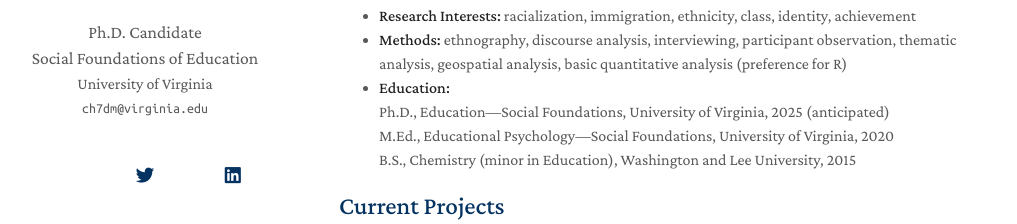
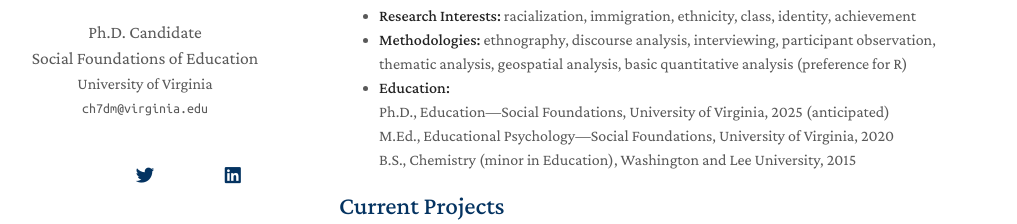
Before and after one commit to MrChristopherHu/profile, a Jekyll site: the page built from index.md, in a window 1280 px wide and 1366 px high. Shown: the part 221-445 px from the top of the window, without its empty margins (131-1148 px from the left). Built offline with Jekyll 4.4.1, drawn with Linux system fonts in a browser that asks for light colours; nearby versions of some CDN libraries; a style sheet for code colours, icons or effects is not loaded; our own code applies the rules of GitHub Pages for plain Markdown files.

Commit message:
Update index.md

```diff
--- a/index.md
+++ b/index.md
@@ -7,7 +7,7 @@
 Hi there! I am an ethnographer and discourse analyst who studies race and ethnicity in educational contexts. Currently, I am a PhD candidate in the social foundations of education at the University of Virginia's [School of Education and Human Development](https://education.virginia.edu/about/directory/christopher-hu). Questions? Want to connect? Email me at <b>[ch7dm@virginia.edu](mailto:ch7dm@virginia.edu)</b>!
 
 - **Research Interests:** racialization, immigration, ethnicity, class, identity, achievement
-- **Methods:** ethnography, discourse analysis, interviewing, participant observation, thematic analysis, geospatial analysis, basic quantitative analysis (preference for R)
+- **Methodologies:** ethnography, discourse analysis, interviewing, participant observation, thematic analysis, geospatial analysis, basic quantitative analysis (preference for R)
 - **Education:** <br> Ph.D., Education---Social Foundations, University of Virginia, 2025 (anticipated) <br>
 M.Ed., Educational Psychology---Social Foundations, University of Virginia, 2020 <br>
 B.S., Chemistry (minor in Education), Washington and Lee University, 2015
```
